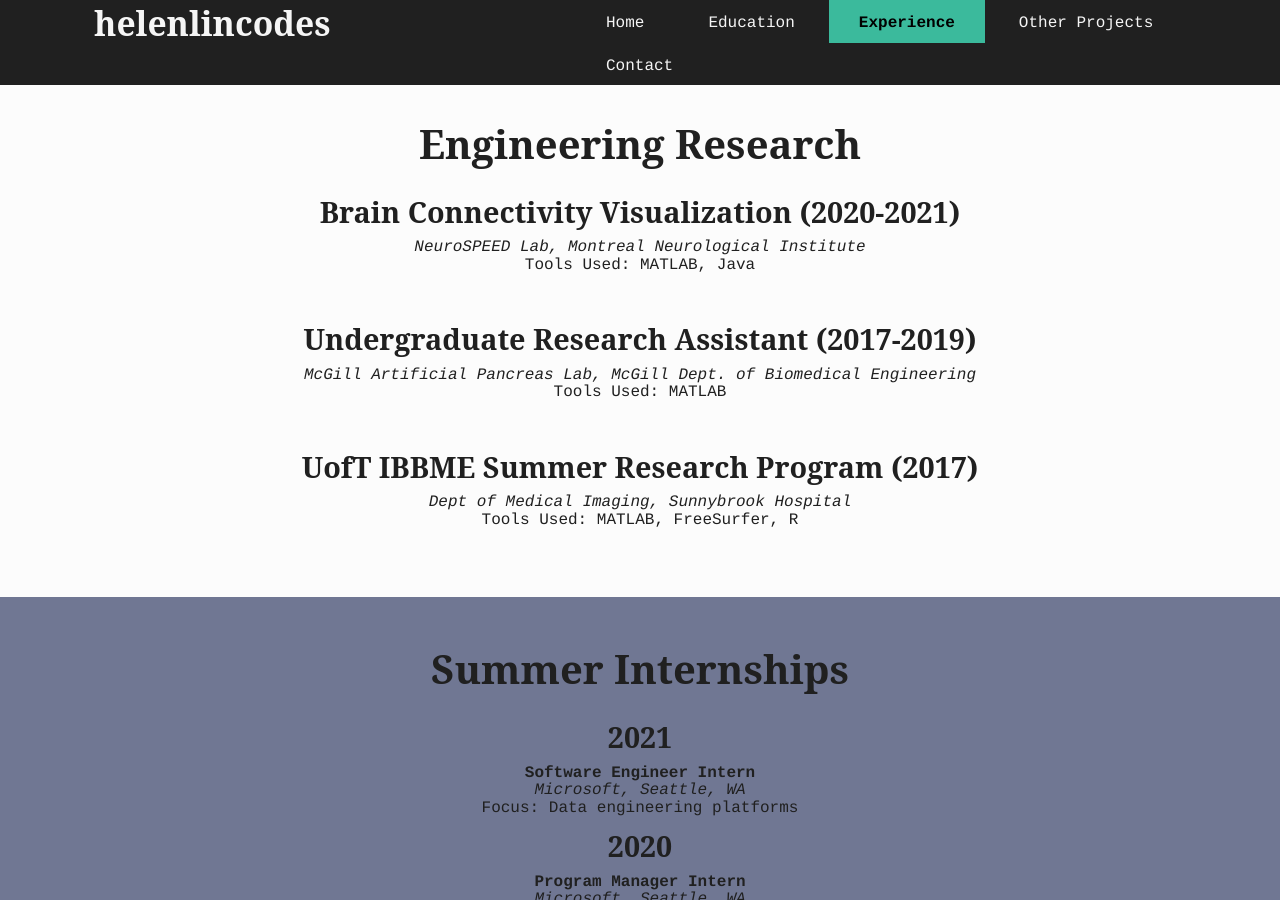
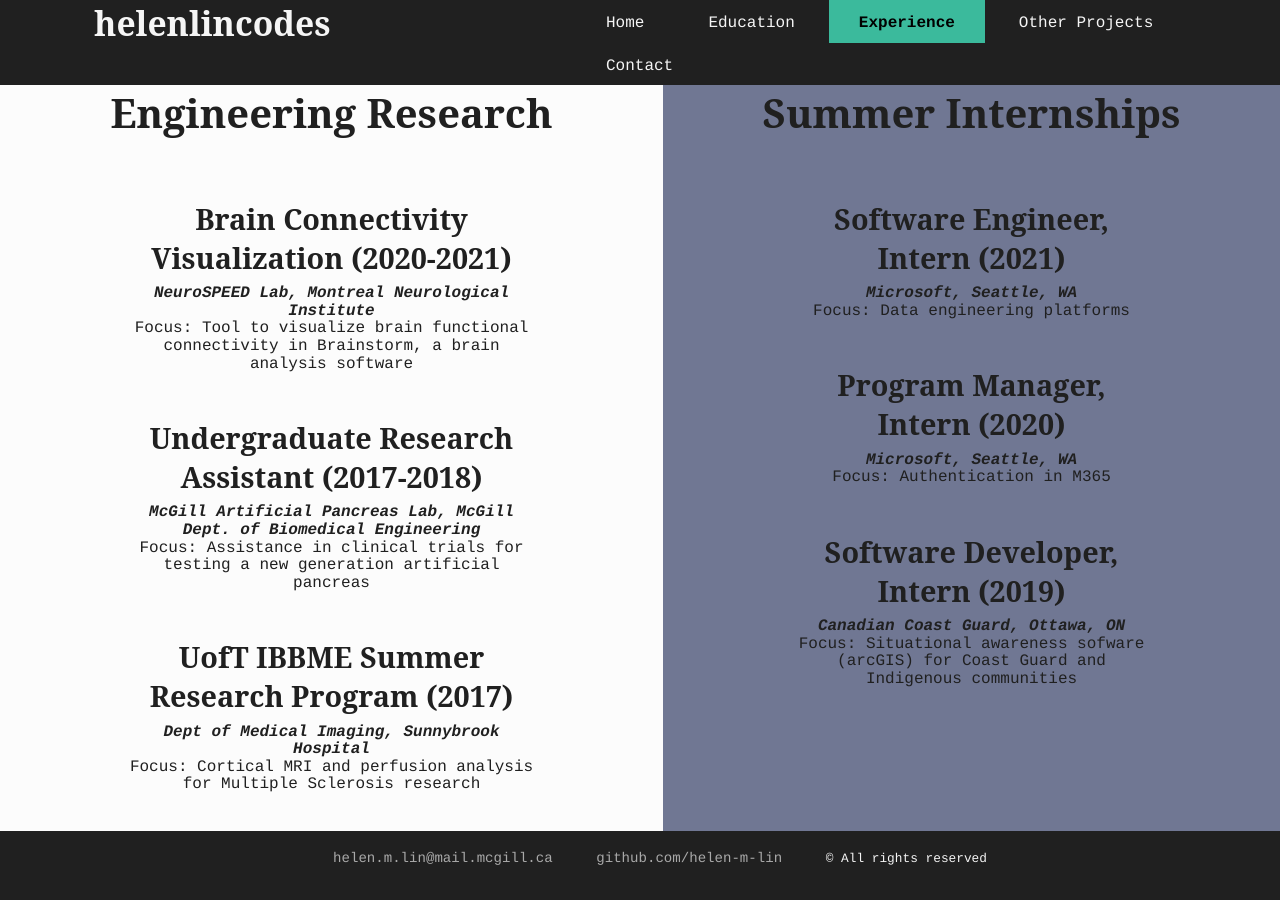
Before and after one commit to helen-m-lin/helenlincodes, a Jekyll site: the page built from experience.html, in a window 1280 px wide and 900 px high. Built offline with Jekyll 4.4.1, drawn with Linux system fonts in a browser that asks for light colours; some of the changed text lies outside the part shown.

Commit message:
update experience page
- create two columns format
- make content formats the same on both sides

```diff
--- a/css/main.css
+++ b/css/main.css
@@ -208,14 +208,14 @@
     text-align: center;
 }
 
-/*
-.awards {
-    float: left;
+.internships, .research {
+    padding-left: 10%;
+    padding-right: 10%;
 }
-.courses{
-    float: right;
+
+.internships{
+    vertical-align: top;
 }
-*/
 
 /* ---------- Colour Themes ----------*/
 
--- a/experience.html
+++ b/experience.html
@@ -2,43 +2,56 @@
 layout: default
 title: HL Experience
 ---
-
-<div class="section research thm-light">
-        <br>
-        <br>
+<table style="border-spacing: 0px;">
+        <tr>
+                <td class="thm-light">
+                        <br></br>
                         <h2>Engineering Research</h2>
+                        <br></br>
+                </td>
+                <td class="thm-med">
+                        <br></br>
+                        <h2>Summer Internships</h2>
+                        <br></br>
+                </td>
+        </tr>
+        <tr>
+                <td class="thm-light research">
                         <h3>Brain Connectivity Visualization (2020-2021)</h3>
-        <li style="font-style:italic;">NeuroSPEED Lab, Montreal Neurological Institute</li>
-        <li>Tools Used: MATLAB, Java</li>
+                        <li style="font-weight:bold;font-style:italic;">NeuroSPEED Lab, Montreal Neurological Institute
+                        </li>
+                        <li>Focus: Tool to visualize brain functional connectivity in Brainstorm, a brain analysis
+                                software</li>
                         <br></br>
 
-         <h3>Undergraduate Research Assistant (2017-2019)</h3>
-         <li style="font-style:italic;">McGill Artificial Pancreas Lab, McGill Dept. of Biomedical Engineering</li>
-         <li>Tools Used: MATLAB</li>
+                        <h3>Undergraduate Research Assistant (2017-2018)</h3>
+                        <li style="font-weight:bold;font-style:italic;">McGill Artificial Pancreas Lab, McGill Dept. of
+                                Biomedical Engineering</li>
+                        <li>Focus: Assistance in clinical trials for testing a new generation artificial pancreas</li>
                         <br></br>
 
                         <h3>UofT IBBME Summer Research Program (2017)</h3>
-         <li style="font-style:italic;">Dept of Medical Imaging, Sunnybrook Hospital</li>
-         <li>Tools Used: MATLAB, FreeSurfer, R</li>
+                        <li style="font-weight:bold;font-style:italic;">Dept of Medical Imaging, Sunnybrook Hospital
+                        </li>
+                        <li>Focus: Cortical MRI and perfusion analysis for Multiple Sclerosis research</li>
+                        <br></br>
+                </td>
+                <td class="thm-med internships">
+                        <h3>Software Engineer, Intern (2021)</h3>
+                        <li style="font-weight:bold;font-style:italic;">Microsoft, Seattle, WA</li>
+                        <li>Focus: Data engineering platforms</li>
                         <br></br>
 
-</div><!-- /.resarch -->
+                        <h3>Program Manager, Intern (2020)</h3>
+                        <li style="font-weight:bold;font-style:italic;">Microsoft, Seattle, WA</li>
+                        <li>Focus: Authentication in M365</li>
+                        <br></br>
 
-<div class="section internships thm-med">
-<h2>Summer Internships</h2>
-        <h3 >2021</h3>
-        <li style="font-weight: bold;">Software Engineer Intern</li>
-        <li style="font-style:italic;">Microsoft, Seattle, WA</li>
-        <li>Focus: Data engineering platforms</li>
-
-        <h3>2020</h3>
-        <li style="font-weight: bold;">Program Manager Intern</li>
-        <li style="font-style:italic;">Microsoft, Seattle, WA</li>
-        <li>Focus: Authentication in M365</li>
-
-        <h3>2019</h3>
-        <li style="font-weight: bold;">Software Developer, Intern</li>
-        <li style="font-style:italic;">Canadian Coast Guard, Ottawa, ON</li>
-        <li>Focus: Situational awareness sofware (arcGIS) for Coast Guard and Indigenous communities</li>
+                        <h3>Software Developer, Intern (2019)</h3>
+                        <li style="font-weight:bold;font-style:italic;">Canadian Coast Guard, Ottawa, ON</li>
+                        <li>Focus: Situational awareness sofware (arcGIS) for Coast Guard and Indigenous communities
+                        </li>
                         <br></br>
-</div><!-- /.internships -->
+                </td>
+        </tr>
+</table>
--- a/index.html
+++ b/index.html
@@ -26,7 +26,7 @@
 <div class="section thm-dark home-exp">
 <h3>Experience</h3>
 <h2>Student Research & Internships</h2>
-  <p>From using brain imaging software to study the effects of Multiple Sclerosis to contributing to visualization tools used by researchers worldwide, I got my hands dirty and delved deep into student research throughout my undergraduate degree.
+  <p>From using brain imaging software to study Multiple Sclerosis to creating visualization tools used by researchers worldwide, I got my hands dirty and delved deep into student research throughout my undergraduate degree.
 </p>
   <p>During my summers, I had the opportunity to do 3 industry internships, where I worked on software solutions at the Canadian Coast Guard and Microsoft.</p>
   <button type="button"><a href="{{ site.url | append: site.data.nav[2].url }}">Learn More</a></button>
```
Lines whose indentation alone changed are shown as unchanged.
